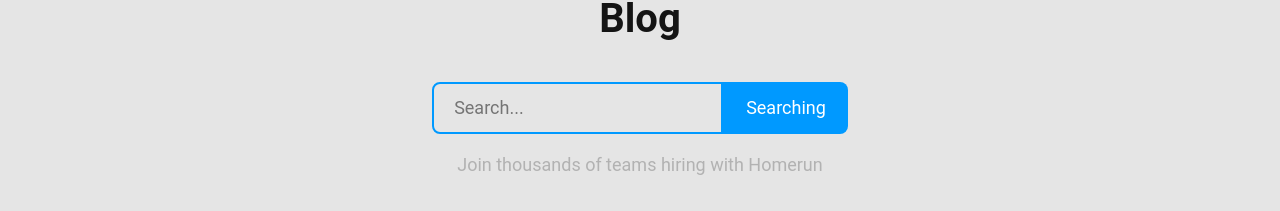
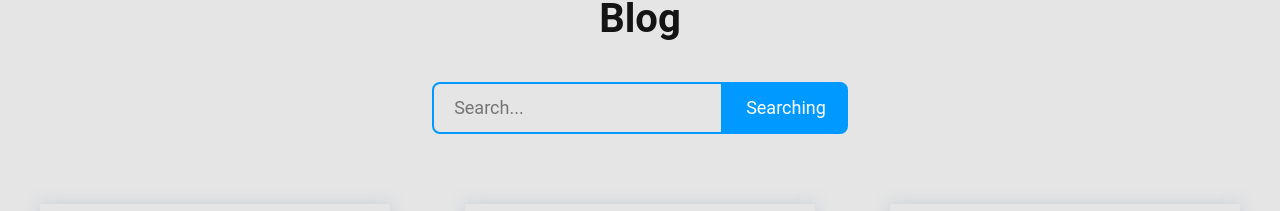
Before and after one commit to Toshik30/news, a React (Create React App) app: page /blog in a window 1280 px wide. Shown: the part 157-368 px from the top of the page. Built offline with nearby package versions, Linux system fonts and the light colour scheme.

Commit message:
input data list

```diff
--- a/package.json
+++ b/package.json
@@ -15,6 +15,7 @@
     "latest-version": "^7.0.0",
     "react": "^18.2.0",
     "react-beautiful-dnd": "^13.1.0",
+    "react-datalist-input": "^3.1.0",
     "react-dom": "^18.2.0",
     "react-redux": "^8.0.2",
     "react-router-dom": "^6.3.0",
--- a/src/components/About/About.jsx
+++ b/src/components/About/About.jsx
@@ -24,9 +24,9 @@ export default function About() {
                     </div>
                 ))}
             </div>
-            <ReviewsList></ReviewsList>
+            <ReviewsList/>
             {isAuthenticated && (
-                <Reviews></Reviews>
+                <Reviews/>
             )}
 
             {/* <DragAndDrop></DragAndDrop> */}
--- a/src/components/Header/Header.jsx
+++ b/src/components/Header/Header.jsx
@@ -10,8 +10,8 @@ export default function Header() {
     const activeLink = ({ isActive }) => isActive ? styles.active : 'inactive'
     // const named = useLiveQuery(() => dbb.isAuth.toArray())
 
-    const { loginWithRedirect, logout, user, isAuthenticated, isLoading } = useAuth0()
-    console.log(isLoading);
+    const { loginWithRedirect, logout, user, isAuthenticated } = useAuth0()
+
     return (
         <header>
             <div className="container">
--- a/src/components/InputSearch/InputSearch.jsx
+++ b/src/components/InputSearch/InputSearch.jsx
@@ -1,18 +1,27 @@
-import React from 'react';
 import styles from './style.module.scss';
-export default function InputSearch (props) {
+// import { Link } from 'react-router-dom';
+// import { DETAILED_NEWS } from '../selectors/dataNews';
+
+export default function InputSearch ({handleFilterNews}) {
+
   return (
     <div className='container'>
         <div className={styles.input__block}>
           <input
-              onChange={(e) => props.handleFilterNews(e.target.value)}
+            onChange={(e) => handleFilterNews(e.target.value.toLocaleLowerCase())}
             className={styles.input_text}
             type="text"
             placeholder='Search...'
           />
           <input className={styles.submit} type="submit" value="Searching"  />
+          {/* {window.location.pathname === '/' ?
+            <div className={styles.result}>
+              {DETAILED_NEWS.map((item, index) =>
+                (<Link key={index} to={`/blog/${item.name.replace(/ /g, '').toLowerCase()}`}>{item.name}</Link>)) }
             </div>
-        <span className={styles.description}>Join thousands of teams hiring with Homerun</span>
+            : <span className={styles.description}>Join thousands of teams hiring with Homerun</span>
+            } */}
+        </div>
     </div>
   )
 }
--- a/src/components/InputSearch/style.module.scss
+++ b/src/components/InputSearch/style.module.scss
@@ -14,9 +14,49 @@
     background: $blue-color;
     color: $white-color;
 }
+
 .input {
     &__block {
         margin: 40px auto 0px;
         text-align: center;
+        width: fit-content;
+        position: relative;
     }
 }
+// .result {
+//     height: 40;
+//     opacity: 0;
+//     transform: translateY(-115%);
+//     // pointer-events: none;
+// }
+// .result:focus-within {
+//     width: 100%;
+//     max-width: inherit;
+//     position: absolute;
+//     z-index: 10;
+//     background: $bg-color;
+//     border: 2px solid $blue-color;
+//     border-top: none;
+//     top: 46px;
+//     border-radius: 0px 0px $border-r-medium $border-r-medium ;
+//     animation: ani 1s forwards;
+//     transform: translateY(0%);
+//     pointer-events: auto;
+
+
+//     & > a {
+//         display: block;
+//         text-align: start;
+//         padding: 10px 20px;
+//     }
+// }
+// @keyframes ani {
+//     0% {
+//         height: 0;
+//         opacity: 0;
+//     }
+//     100% {
+//         height: fit-content;
+//         opacity: 1;
+//     }
+// }
--- a/src/components/Main/Main.jsx
+++ b/src/components/Main/Main.jsx
@@ -1,10 +1,26 @@
-import React from 'react';
-import InputSearch from '../InputSearch/InputSearch';
 import styles from './style.module.scss';
 import Carousel from './Swiper/Carousel';
 import About from '../About/About';
+import DatalistInput from 'react-datalist-input';
+import { DETAILED_NEWS } from '../selectors/dataNews';
+import { Link } from 'react-router-dom';
+import React, { useState, useMemo, useCallback } from 'react';
+export default function Main() {
 
-export default function Main() {
+    const [, setItem] = useState();
+    const onSelect = useCallback((selectedItem) => {
+        console.log('selectedItem', selectedItem);
+        setItem(selectedItem);
+      }, []);
+      const items = useMemo( () => DETAILED_NEWS.map((item, index) => ({
+            id: item.name,
+            value: item.name,
+            key: index,
+            ...item,
+            node: <Link to={`/blog/${item.name.replace(/ /g, '').toLowerCase()}`}>{item.name}</Link>
+          })),
+        [],
+      );
     return (
         <section>
             <div className="container">
@@ -15,7 +31,11 @@ export default function Main() {
                     <h4 className={styles.heading__description}>
                         Everything you need to organise your hiring and make a great impression.
                     </h4>
-                <InputSearch/>
+                    <DatalistInput
+                        placeholder="Search...."
+                        items={items}
+                        onSelect={onSelect}
+                    />
                     <div className={styles.companys}>
                         <Carousel/>
                     </div>
--- a/src/components/Main/Reviews/Reviews.jsx
+++ b/src/components/Main/Reviews/Reviews.jsx
@@ -8,9 +8,8 @@ export default function Reviews() {
   const [review, setReview] = useState('');
   const [rating, setRating] = useState(0);
 
-  const handleRating = (rate) => {
-    setRating(rate)
-  }
+  const handleRating = (rate) => setRating(rate)
+
   async function addReview() {
     try {
         if(name && review && rating !== 0) {
--- a/src/components/Main/Reviews/ReviewsList.jsx
+++ b/src/components/Main/Reviews/ReviewsList.jsx
@@ -3,17 +3,16 @@ import { useLiveQuery } from 'dexie-react-hooks'
 import { db } from '../../selectors/db'
 import { Rating } from 'react-simple-star-rating';
 import React from 'react';
-
+import { useAuth0 } from '@auth0/auth0-react';
 export default function ReviewsList() {
 
     const reviewsList = useLiveQuery(() => db?.reviews?.toArray())
-    console.log(reviewsList)
     const handleDeleteReview = async(id) => {
         db.reviews.delete(id)
-        console.log('hello')
-        console.log(reviewsList)
         await db.reviews.toArray();
     }
+    const { user } = useAuth0()
+
     return (
             <div className={styles.reviews_block}>
                 {reviewsList?.map((item, index) => (
@@ -26,7 +25,9 @@ export default function ReviewsList() {
                         size={20}
                         readonly={true}
                     />
+                    {user?.name === 'admin@gmail.com' && (
                         <span className={styles.close} onClick={() => handleDeleteReview(item.id)}></span>
+                    )}
                 </div>
                 ))}
             </div>
--- a/src/components/Main/Reviews/style.module.scss
+++ b/src/components/Main/Reviews/style.module.scss
@@ -2,6 +2,7 @@
 .reviews_block {
     column-count: 4;
     column-gap: 10px;
+    margin-bottom: 40px;
 }
 .review_list {
     background: $blue-color;
@@ -67,7 +68,7 @@
     font-size: 18px;
 }
 .form_review {
-    margin: 40px 0px;
+    margin: 0px 0px 40px;
     max-width: 400px;
     width: 100%;
     .input_form {
--- a/src/components/routes/Blog.jsx
+++ b/src/components/routes/Blog.jsx
@@ -8,10 +8,9 @@ export default function Blog() {
   const random = () => {
     return Math.random().toString(36).slice(2)
   }
-  const [filter, setFilter] = useState([])
+  const [filter, setFilter] = useState(DETAILED_NEWS)
 
   const handleFilterNews = (name) => {
-    console.log(filter);
     setFilter(DETAILED_NEWS.filter((item) => item.name.toLowerCase().includes(name)))
   }
   return (
@@ -19,7 +18,6 @@ export default function Blog() {
         <div className='container'>
             <h1>Blog</h1>
             <InputSearch
-              value={filter}
               handleFilterNews={handleFilterNews}
             />
             <div className={styles.wrapper}>
--- a/src/components/selectors/dataNews.js
+++ b/src/components/selectors/dataNews.js
@@ -25,7 +25,7 @@ export const DATA_NEWS = [
 
 export const DETAILED_NEWS = [
     {
-        id: '',
+        id: '0',
         name: 'Samsung',
         date: Date.now(),
         shortDescription: 'Samsung hglhgflgf gfhgfhgflkhjgflhgjljglfhjgf',
@@ -36,7 +36,7 @@ export const DETAILED_NEWS = [
         path: `/blog/Samsung` //i have a questions
     },
     {
-        id: '',
+        id: '1',
         name: 'apple',
         date: Date.now(),
         shortDescription: 'Appleh.gmh hgfhgfklhjgfl hgfjghfhl ffgf hgfhgfhfghgfhgfhgfhg',
@@ -47,7 +47,7 @@ export const DETAILED_NEWS = [
         path: '/blog/apple'
     },
     {
-        id: '',
+        id: '2',
         name: 'google',
         date: Date.now(),
         shortDescription: 'Google treltjoiu43 4234jl jlgjflg dfkgljf kldjgldfjgldfjglkdf gjldfdfjgldfgldf gfjd',
@@ -58,7 +58,7 @@ export const DETAILED_NEWS = [
         path: '/blog/google'
     },
     {
-        id: '',
+        id: '3',
         name: 'mcdonalds',
         date: Date.now(),
         shortDescription: 'Mcdonalds mb,mb,nnmbn gkkg kffld d',
@@ -69,7 +69,7 @@ export const DETAILED_NEWS = [
         path: '/blog/mcdonalds'
     },
     {
-        id: '',
+        id: '4',
         name: 'tesla',
         date: Date.now(),
         shortDescription: 'Tesla gfg;ggf flkfd;kslfkd;sfd;;fk;dfkd;ekewprpir-ewr- Tesla gfg;ggf flkfd;kslfkd;sfd;;fk;dfkd;ekewprpir-ewr-Tesla gfg;ggf flkfd;kslfkd;sfd;;fk;dfkd;ekewprpir-ewr-Tesla gfg;ggf flkfd;kslfkd;sfd;;fk;dfkd;ekewprpir-ewr-',
@@ -80,7 +80,7 @@ export const DETAILED_NEWS = [
         path: '/blog/tesla'
     },
     {
-        id: '',
+        id: '5',
         name: 'Amazon amaf ffdfd',
         date: Date.now(),
         shortDescription: 'Amazon 333903mfkm glfkgjfl 30303-034-211',
```
Also changed, not shown: src/components/Main/style.module.scss (line endings or trailing spaces), 1 other file (tests, documents, lock files or other folders). Lines whose indentation alone changed are shown as unchanged.
